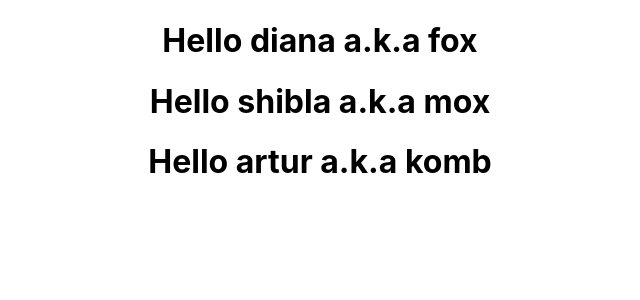
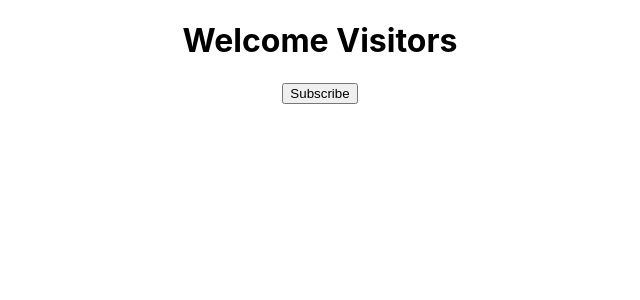
Before and after one commit to mikhita/my-react-app, a React (Create React App) app: page / in a window 1280 px wide. Shown: the top 300 px of the page, without its empty margins (320-960 px from the left). Built offline with nearby package versions, Linux system fonts and the light colour scheme.

Commit message:
I learn very clearly how to use props And useState hook

```diff
--- a/src/App.js
+++ b/src/App.js
@@ -1,14 +1,12 @@
 import './App.css';
-import Hello from './components/Hello';
+import Message from './components/Message';
+
+
 
 function App() {
   return (
     <div className="App">
-      {/* <Greets/>
-      <Welcome/> */}
-      <Hello name="diana" heroName="fox"/>
-      <Hello name="shibla" heroName="mox"/>
-      <Hello name="artur" heroName="komb"/>
+      <Message/>
     </div>
   );
 }
--- a/src/components/Hello.js
+++ /dev/null
@@ -1,9 +0,0 @@
-import React from "react";
-
-const Hello = (props)=>{
-    return React.createElement("div",
-    {id:"hello", className:"hello"},
-     React.createElement("h1",null, `Hello ${props.name} a.k.a ${props.heroName}`))
-}
-
-export default Hello
--- /dev/null
+++ b/src/components/Message.js
@@ -0,0 +1,26 @@
+import React, { Component } from "react";
+
+class Message extends Component{
+    constructor(){
+        super()
+        this.state={
+            message:"Welcome Visitors",
+        }
+    }
+    changeMessage(){
+        this.setState({
+            message:"Thank you for Subscribes",
+    })
+    }
+    render(){
+        return(
+            <div>
+                <h1 >{this.state.message}</h1>
+                {this.props.children}
+                <button onClick={()=> this.changeMessage()}>Subscribe</button>
+            </div>
+        )
+    }
+}
+
+export default Message
--- a/src/components/welcome.js
+++ b/src/components/welcome.js
@@ -3,7 +3,10 @@ import React, { Component } from "react";
 class Welcome extends Component{
     render(){
         return(
-            <h1>Welcome Class Component</h1>
+            <div>
+                <h1 >Welcome{this.props.name} Heroname {this.props.heroName}</h1>
+                {this.props.children}
+            </div>
         )
     }
 }
```
Also changed, not shown: src/components/Greet.js (+5 -2 lines).
